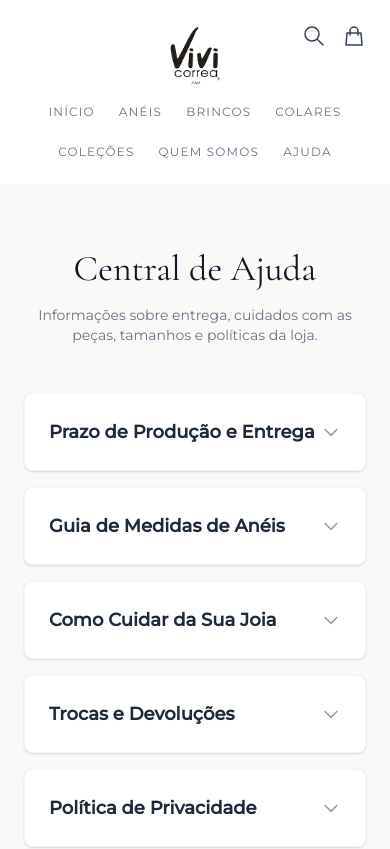
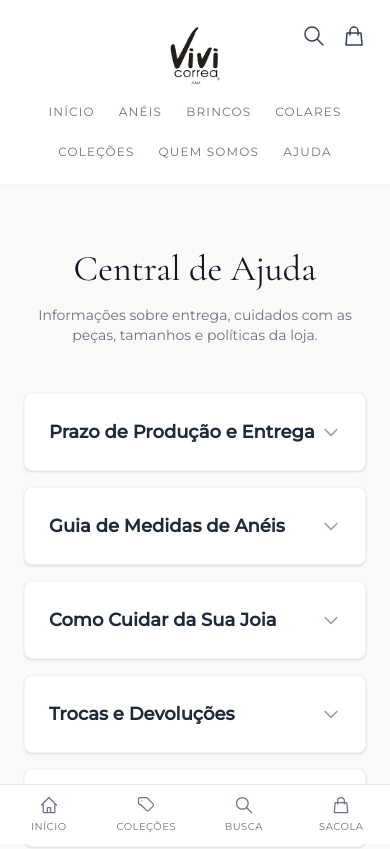
Before and after one commit to kleber-albuquerque/vivi-correa-ecommerce, an Astro site: page /ajuda in a window 390 px wide. Shown: the top 849 px of the page. Built offline with nearby package versions, Linux system fonts and the light colour scheme; Astro itself is replaced by a stand-in of ours.

Commit message:
feat: menu inferior mobile com estado ativo e contador da sacola

```diff
--- a/src/components/Header.astro
+++ b/src/components/Header.astro
@@ -1,6 +1,10 @@
 ---
 import '../styles/global.css';
 const base = import.meta.env.BASE_URL;
+const current = Astro.url.pathname.startsWith(base)
+  ? Astro.url.pathname.slice(base.length - 1)
+  : Astro.url.pathname;
+const ativo = (k) => current === k ? 'text-brand' : 'text-gray-500';
 ---
 <header class="bg-white border-b border-gray-100 sticky top-0 z-50">
     <div class="container mx-auto px-6 py-6 relative">
@@ -36,15 +40,49 @@ const base = import.meta.env.BASE_URL;
     </div>
 </header>
 
+<!-- 📱 MENU INFERIOR MOBILE (só aparece em telas pequenas) -->
+<nav class="mobile-bottom-nav fixed bottom-0 left-0 right-0 bg-white border-t border-gray-200 md:hidden z-50">
+    <div class="grid grid-cols-4 text-center">
+        <a href={base} class={`flex flex-col items-center gap-1 py-2.5 ${ativo('/')}`}>
+            <svg class="w-5 h-5" fill="none" stroke="currentColor" viewBox="0 0 24 24"><path stroke-linecap="round" stroke-linejoin="round" stroke-width="1.5" d="M3 12l9-9 9 9M5 10v10a1 1 0 001 1h3m10-11v10a1 1 0 01-1 1h-3m-6 0a1 1 0 001-1v-4a1 1 0 011-1h2a1 1 0 011 1v4a1 1 0 001 1m-6 0h6"/></svg>
+            <span class="text-[10px] uppercase tracking-wider">Início</span>
+        </a>
+        <a href={`${base}colecoes`} class={`flex flex-col items-center gap-1 py-2.5 ${ativo('/colecoes')}`}>
+            <svg class="w-5 h-5" fill="none" stroke="currentColor" viewBox="0 0 24 24"><path stroke-linecap="round" stroke-linejoin="round" stroke-width="1.5" d="M7 7h.01M7 3h5a2 2 0 011.414.586l7 7a2 2 0 010 2.828l-5 5a2 2 0 01-2.828 0l-7-7A2 2 0 013 10V5a2 2 0 012-2h2z"/></svg>
+            <span class="text-[10px] uppercase tracking-wider">Coleções</span>
+        </a>
+        <a href={`${base}busca`} class={`flex flex-col items-center gap-1 py-2.5 ${ativo('/busca')}`}>
+            <svg class="w-5 h-5" fill="none" stroke="currentColor" viewBox="0 0 24 24"><path stroke-linecap="round" stroke-linejoin="round" stroke-width="1.5" d="M21 21l-6-6m2-5a7 7 0 11-14 0 7 7 0 0114 0z"/></svg>
+            <span class="text-[10px] uppercase tracking-wider">Busca</span>
+        </a>
+        <a href={`${base}carrinho`} class={`flex flex-col items-center gap-1 py-2.5 relative ${ativo('/carrinho')}`}>
+            <span class="relative">
+                <svg class="w-5 h-5" fill="none" stroke="currentColor" viewBox="0 0 24 24"><path stroke-linecap="round" stroke-linejoin="round" stroke-width="1.5" d="M16 11V7a4 4 0 00-8 0v4M5 9h14l1 12H4L5 9z"/></svg>
+                <span id="contador-carrinho-mobile" class="absolute -top-2 -right-2 bg-brand text-white text-[9px] font-bold w-4 h-4 rounded-full flex items-center justify-center hidden">0</span>
+            </span>
+            <span class="text-[10px] uppercase tracking-wider">Sacola</span>
+        </a>
+    </div>
+</nav>
+
+<style is:global>
+    .mobile-bottom-nav { padding-bottom: env(safe-area-inset-bottom); }
+    @media (max-width: 767px) {
+        body { padding-bottom: calc(64px + env(safe-area-inset-bottom)); }
+    }
+</style>
+
 <script>
     function atualizarContador() {
         const carrinho = JSON.parse(localStorage.getItem('carrinho_vivi')) || [];
         const total = carrinho.reduce((acc, item) => acc + item.quantidade, 0);
-        const contador = document.getElementById('contador-carrinho');
-        if (contador) {
-            contador.innerText = total;
-            contador.classList.toggle('hidden', total === 0);
-        }
+        ['contador-carrinho', 'contador-carrinho-mobile'].forEach(id => {
+            const el = document.getElementById(id);
+            if (el) {
+                el.innerText = total;
+                el.classList.toggle('hidden', total === 0);
+            }
+        });
     }
     document.addEventListener('DOMContentLoaded', atualizarContador);
     window.addEventListener('carrinho-atualizado', atualizarContador);
```
